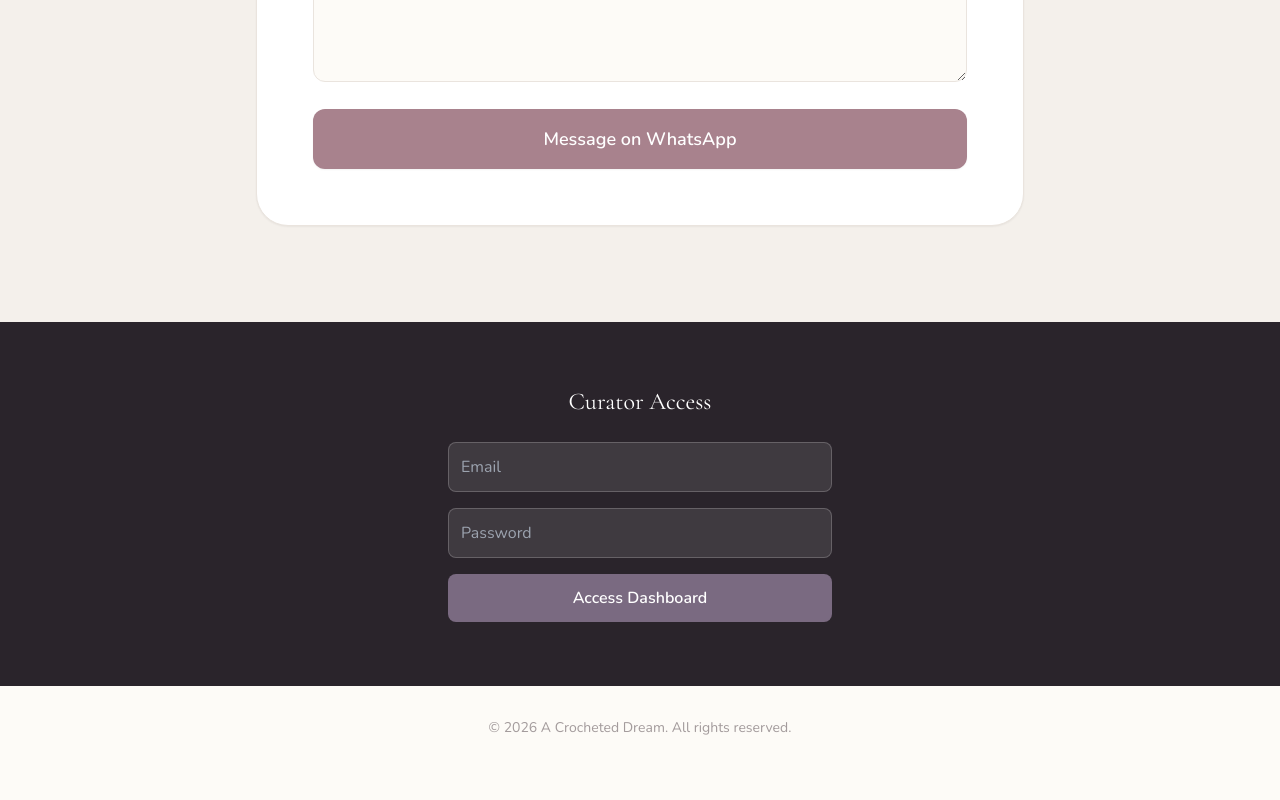
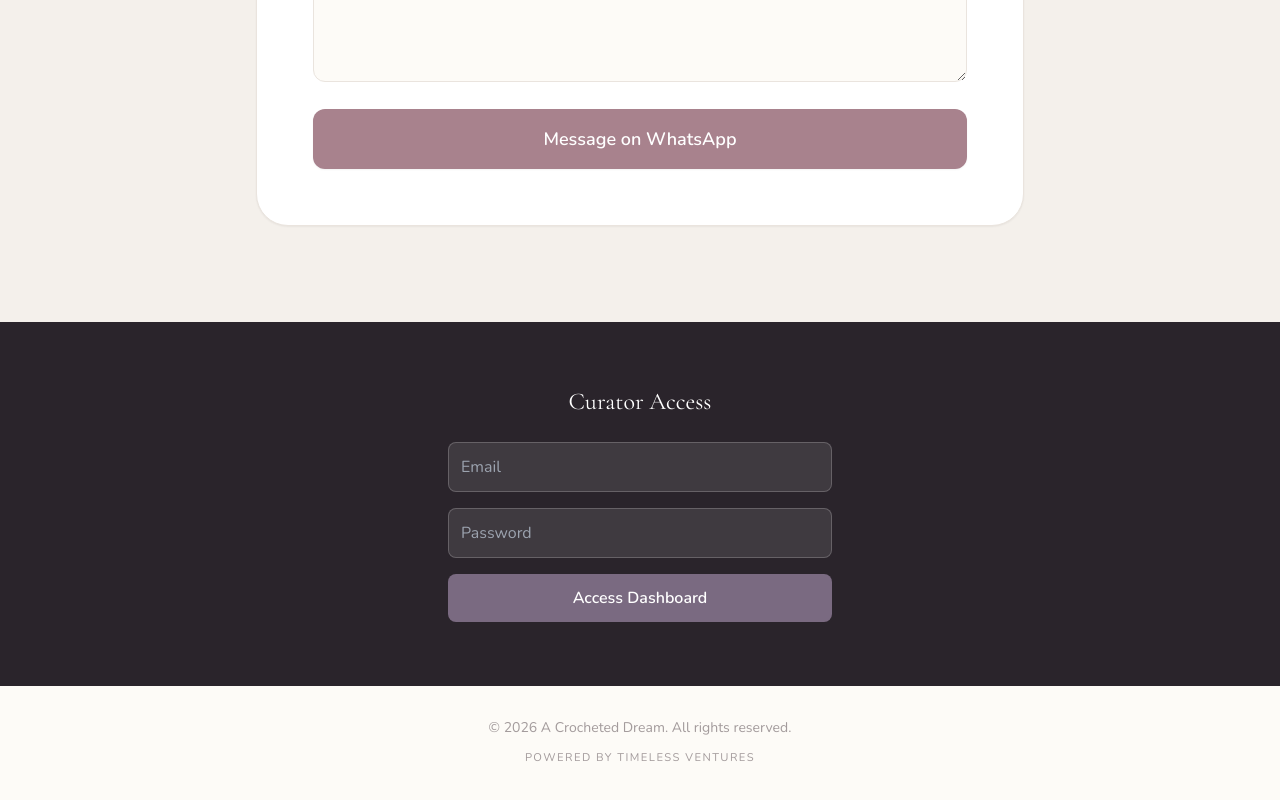
Before and after one commit to AlejandroPerezS/CrochetedDrea-, a plain HTML site: page index.html in a window 1280 px wide. Shown: the part 1541-2341 px from the top of the page. Before the commit the page ends 2311 px from the top, so only its background shows below. Drawn offline with nearby package versions, Linux system fonts and the light colour scheme; no server answers.

Commit message:
Add agency credit link to footer

```diff
--- a/index.html
+++ b/index.html
@@ -38,6 +38,21 @@
             background-size: 20px 20px;
             background-repeat: repeat-x;
             transform: rotate(180deg);
+        }
+        .agency-credit {
+            margin-top: 0.6rem;
+            font-size: 0.7rem;
+            letter-spacing: 0.13em;
+            text-transform: uppercase;
+        }
+
+        .agency-credit a {
+            color: inherit;
+            text-decoration: none;
+        }
+
+        .agency-credit a:hover {
+            color: var(--text);
         }
     </style>
 </head>
@@ -138,6 +153,7 @@
 
     <footer class="py-8 text-center text-deeptext/50 text-sm bg-parchment">
         <p>&copy; 2026 A Crocheted Dream. All rights reserved.</p>
+        <p class="agency-credit"><a href="https://timelessventures.ca" target="_blank" rel="noopener noreferrer">Powered by Timeless Ventures</a></p>
     </footer>
 
     <script>
```
